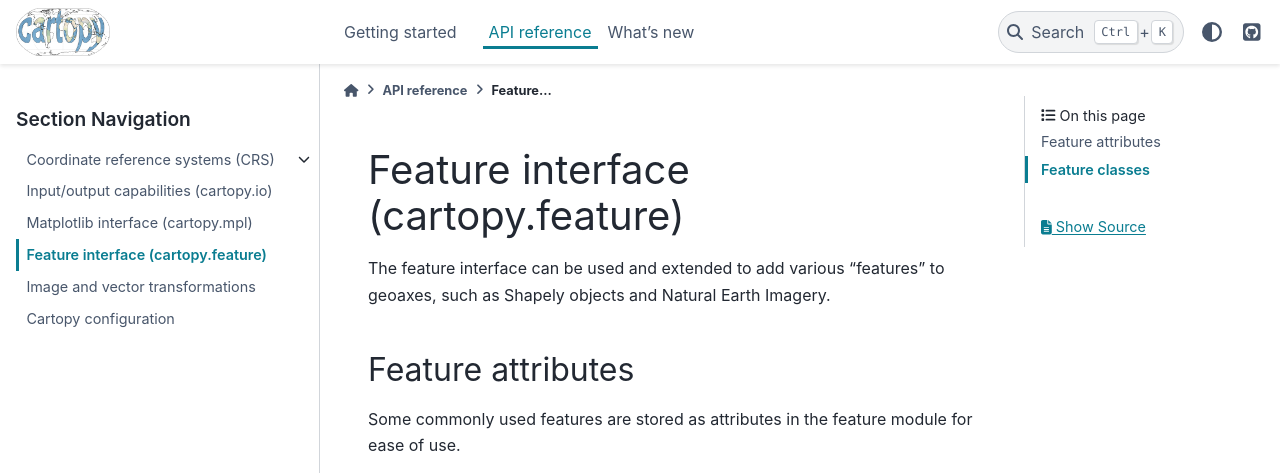
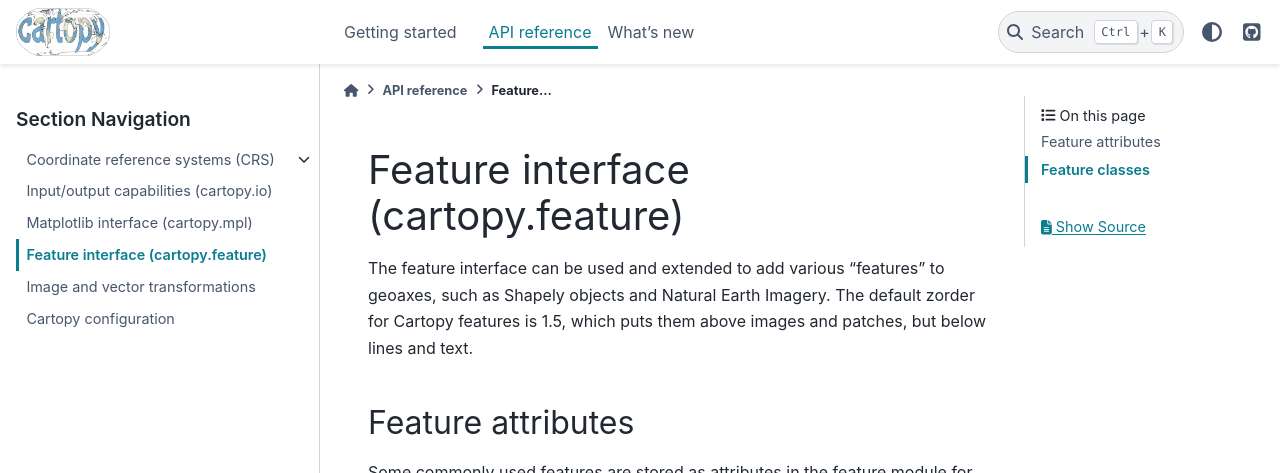
Before and after one commit to SciTools/cartopy, a Sphinx documentation site: the page built from docs/source/reference/feature.rst, in a window 1280 px wide and 1024 px high, cut to the strip 0-473 px from the top of the window. Built offline with Sphinx 7.4.7 and the PyData theme 0.15.4, drawn with Linux system fonts in a browser that asks for light colours; pages that are not in the unit, such as notebooks, are missing from menus; the version number could not be read and is left out; comment, search, counter and statistics services are not loaded.

Commit message:
MNT: Update Feature Artist default zorder
This changes the default zorder to 1.5 for all features added to
an axis. This places them above images and patches, but below lines
and text.

```diff
--- a/docs/source/reference/feature.rst
+++ b/docs/source/reference/feature.rst
@@ -6,7 +6,9 @@
 .. currentmodule:: cartopy.feature
 
 The feature interface can be used and extended to add various "features"
-to geoaxes, such as Shapely objects and Natural Earth Imagery.
+to geoaxes, such as Shapely objects and Natural Earth Imagery. The default
+zorder for Cartopy features is 1.5, which puts them above images and patches,
+but below lines and text.
 
 Feature attributes
 ~~~~~~~~~~~~~~~~~~
```
Also changed, not shown: 1 other file.
